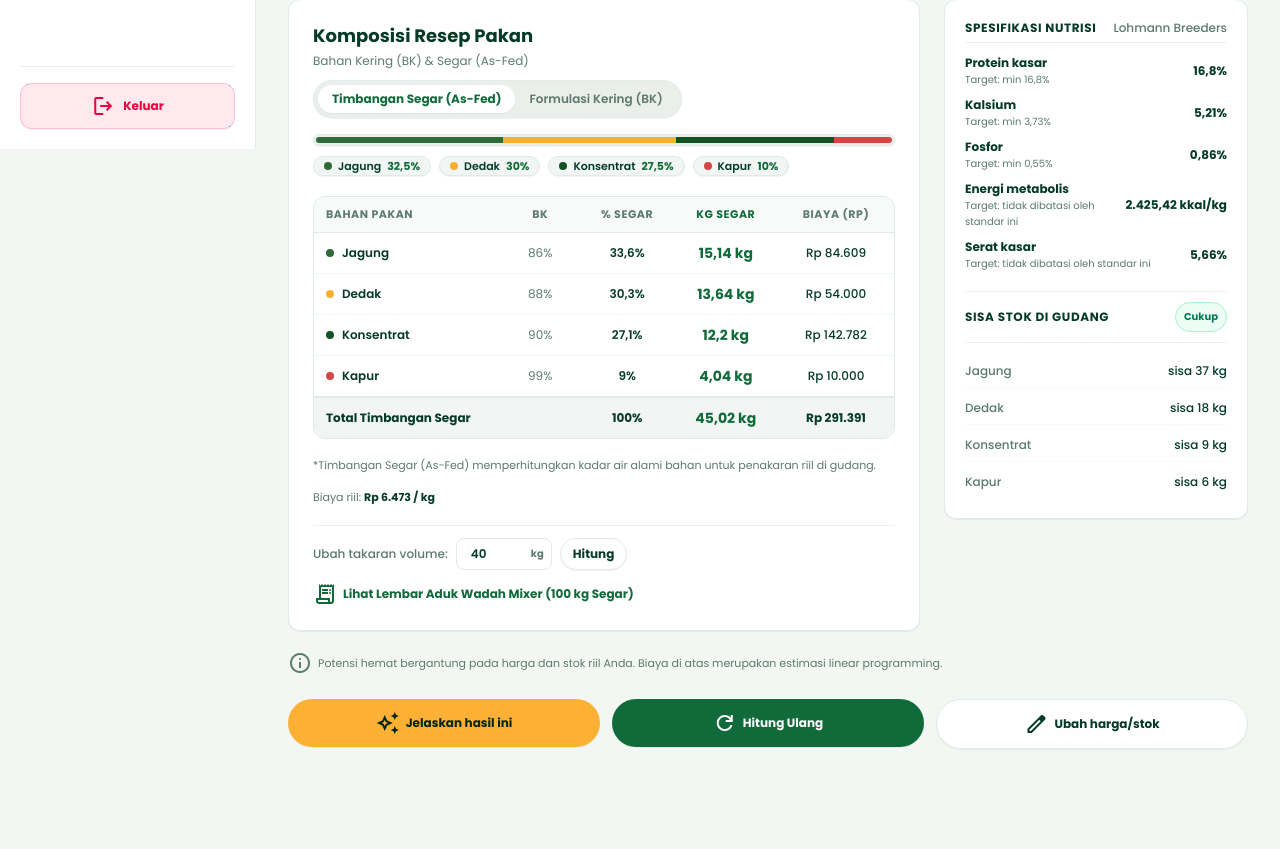
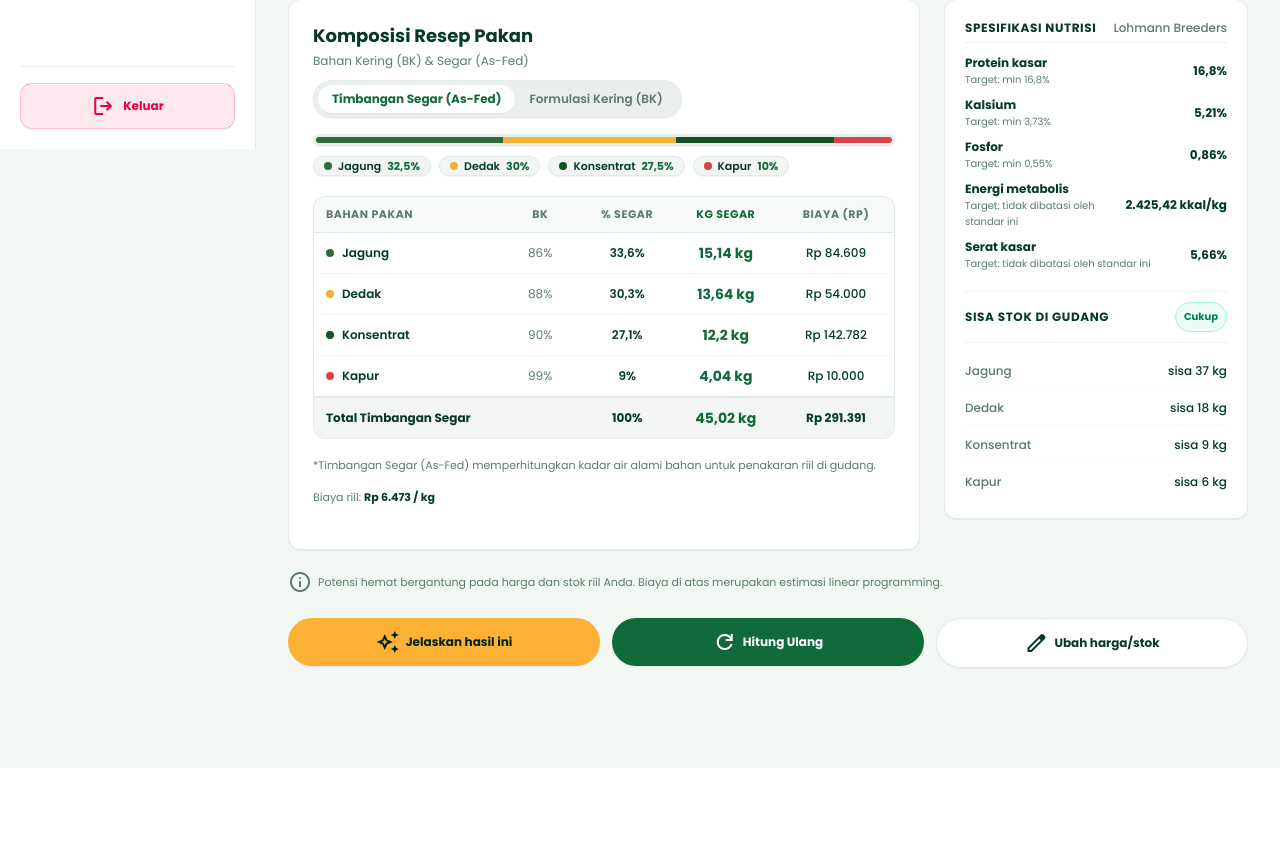
Before and after one commit to ahwine/ransumku, a Laravel app: page /ransum/1 in a window 1280 px wide. Shown: the part 651-1500 px from the top of the page. After the commit the page ends 1419 px from the top, so only its background shows below. Run offline with Laravel 12, Linux system fonts and the light colour scheme; a user stored in the database is signed in; data comes from the database, SQL or seed files in the repository; style sheets or scripts are compiled from the project's sources.

Commit message:
refactor(ransum & asisten): poles halaman hasil ransum dan perbaiki background ai worker cross-platform

```diff
--- a/resources/views/ransum/show.blade.php
+++ b/resources/views/ransum/show.blade.php
@@ -38,15 +38,6 @@
                     <li>Parameter {{ $paramName }} tidak dibatasi oleh standar ini.</li>
                 @endforeach
             </ul>
-        </div>
-    </div>
-@endif
-
-@if ($hargaUsang)
-    <div class="mt-4 p-3.5 rounded-2xl bg-amber-soft/60 border border-amber/30 text-amber-ink flex items-start gap-2.5 text-xs">
-        <span class="material-symbols-outlined text-[20px] text-amber-ink shrink-0 mt-0.5">update</span>
-        <div class="leading-relaxed">
-            <span>Ada harga bahan yang belum diperbarui lebih dari 7 hari. <a href="{{ route('ransum.create') }}" class="font-bold underline hover:text-amber-900">Perbarui harga</a> lalu hitung ulang untuk akurasi biaya maksimal.</span>
         </div>
     </div>
 @endif
@@ -255,35 +246,6 @@
                         <span>*Formulasi Kering (BK) digunakan untuk standardisasi formula laboratorium sebelum dikonversi ke pakan segar.</span>
                     </div>
                 </div>
-
-                {{-- Footer Aksi: Skala Ulang & Cetak Lembar Mixer --}}
-                <div class="pt-3 border-t border-line/60 flex flex-wrap items-center justify-between gap-3 text-xs">
-                    {{-- Form Skala Ulang Cepat --}}
-                    <form method="GET" class="flex items-center gap-2">
-                        <span class="text-muted font-medium">Ubah takaran volume:</span>
-                        <div class="relative flex items-center">
-                            <input id="kg"
-                                   name="kg"
-                                   type="number"
-                                   min="1"
-                                   step="0.5"
-                                   value="{{ (float) $skala }}"
-                                   class="field !min-h-8 !py-1 text-xs !pr-7 font-semibold w-24">
-                            <span class="absolute right-2 text-[10px] font-bold text-muted pointer-events-none select-none">kg</span>
-                        </div>
-                        <button class="btn-outline btn-sm !min-h-8 !py-1 !px-3 rounded-full font-bold">Hitung</button>
-                    </form>
-
-                    {{-- Tombol Buka Modal Lembar Mixer --}}
-                    <button type="button"
-                            onclick="document.getElementById('modalMixerSheet').showModal()"
-                            class="cursor-pointer font-bold text-brand hover:underline flex items-center gap-1.5 select-none text-xs"
-                            title="Lembar Aduk Wadah Mixer">
-                        <span class="material-symbols-outlined text-[17px]">receipt_long</span>
-                        <span>Lihat Lembar Aduk Wadah Mixer ({{ $mixerKg }} kg Segar)</span>
-                        <span class="sr-only">Cetak Lembar Aduk Wadah Mixer</span>
-                    </button>
-                </div>
             </section>
         </div>
 
@@ -472,59 +434,4 @@
         }
     });
 </script>
-
-{{-- Modal Lembar Aduk Wadah Mixer --}}
-<dialog id="modalMixerSheet" class="modal p-0 rounded-3xl backdrop:bg-black/50 backdrop:backdrop-blur-xs shadow-2xl border border-line max-w-lg w-full m-auto">
-    <div class="p-6 space-y-4 bg-white rounded-3xl">
-        <div class="flex items-center justify-between pb-3 border-b border-line">
-            <div class="space-y-0.5">
-                <h3 class="text-base font-bold text-ink">Lembar Aduk Wadah Mixer</h3>
-                <p class="text-xs text-muted">Kapasitas 1 Batch Wadah Mixer: <strong class="text-brand tabular-nums font-bold">{{ $mixerKg }} kg Segar</strong></p>
-            </div>
-            <button type="button"
-                    onclick="document.getElementById('modalMixerSheet').close()"
-                    class="w-8 h-8 rounded-full bg-surface-2 hover:bg-surface text-muted hover:text-ink flex items-center justify-center transition cursor-pointer">
-                <span class="material-symbols-outlined text-[18px]">close</span>
-            </button>
-        </div>
-
-        <p class="text-xs text-muted">
-            Panduan penakaran bahan riil untuk setiap 1 kali pengadukan mesin mixer di gudang:
-        </p>
-
-        <div class="overflow-x-auto rounded-2xl border border-line">
-            <table class="w-full text-xs">
-                <thead>
-                    <tr class="text-muted bg-surface/50 border-b border-line text-[11px] uppercase tracking-wider font-semibold">
-                        <th class="py-2.5 px-3 text-left">Bahan Pakan</th>
-                        <th class="py-2.5 px-2 text-center">Proporsi</th>
-                        <th class="py-2.5 px-3 text-center font-bold text-brand">Timbang Riil</th>
-                    </tr>
-                </thead>
-                <tbody class="divide-y divide-line/40">
-                    @foreach ($mixingSheet as $ms)
-                        <tr class="hover:bg-surface/20 transition-colors">
-                            <td class="py-2 px-3 font-semibold text-ink text-left">{{ $ms['nama'] }}</td>
-                            <td class="py-2 px-2 text-center tabular-nums text-muted">{{ Fmt::num($ms['persen_as_fed'], 1) }}%</td>
-                            <td class="py-2 px-3 text-center tabular-nums font-bold text-brand text-sm">{{ Fmt::num($ms['kg_timbang'], 2) }} kg</td>
-                        </tr>
-                    @endforeach
-                    <tr class="bg-surface-2/60 font-bold text-ink border-t-2 border-line">
-                        <td class="py-2.5 px-3 text-left">Total Adukan Mixer</td>
-                        <td class="py-2.5 px-2 text-center tabular-nums">100%</td>
-                        <td class="py-2.5 px-3 text-center tabular-nums text-brand font-bold text-sm">{{ Fmt::num($mixerKg, 2) }} kg</td>
-                    </tr>
-                </tbody>
-            </table>
-        </div>
-
-        <div class="flex items-center justify-end pt-2">
-            <button type="button"
-                    onclick="document.getElementById('modalMixerSheet').close()"
-                    class="btn-primary btn-sm rounded-full px-6 py-2 text-xs font-bold cursor-pointer shadow-2xs hover:shadow-brand/20 transition active:scale-95">
-                <span>Tutup</span>
-            </button>
-        </div>
-    </div>
-</dialog>
 @endsection
```
Also changed, not shown: app/Http/Controllers/AssistantController.php (+15 -0 lines), tests/Feature/FeedConversionAndSafetyFeatureTest.php (+1 -1 lines).
